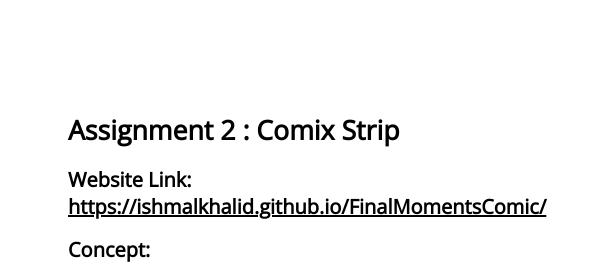
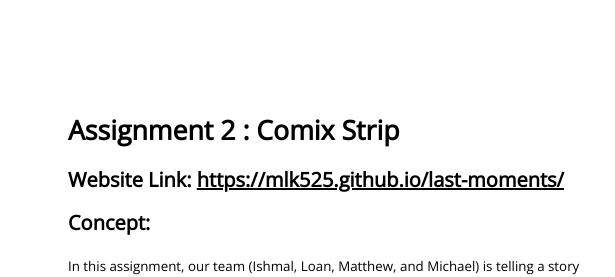
Before and after one commit to loanahoang/portfolio, a plain HTML site: page projects.html in a window 1280 px wide. Shown: the part 1769-2046 px from the top of the page, 0-615 px from the left. Drawn offline with nearby package versions, Linux system fonts and the light colour scheme; a web font is replaced by a local one.

Commit message:
changing hyperlink

```diff
--- a/projects.html
+++ b/projects.html
@@ -56,7 +56,7 @@
             <div class="asg-row">
                 <div class="asg-column right">
                 <h1 id="assignment-2-comix-strip">Assignment 2 : Comix Strip</h1>
-                <h2 id="website-link-https-ishmalkhalid-github-io-finalmomentscomic-">Website Link: <a href="https://ishmalkhalid.github.io/FinalMomentsComic/">https://ishmalkhalid.github.io/FinalMomentsComic/</a></h2>
+                <h2 id="website-link-https-ishmalkhalid-github-io-finalmomentscomic-">Website Link: <a href="https://mlk525.github.io/last-moments/?fbclid=IwAR3bBP8as4CmDZUhNClSRulQOe9qt3vgn8f_1758waBYScQSzo_Q0f7zQ5c">https://mlk525.github.io/last-moments/</a></h2>
                 <h2 id="concept-">Concept:</h2>
                 <p>In this assignment, our team (Ishmal, Loan, Matthew, and Michael) is telling a story through our interactive comic website. </p>
                 <p>We have our comic named as &quot;Last Moments&quot; narrating events in one day before our main protagonist dies in a car accident. We want to express the unexpectedness of deaths through our story. </p>
```
